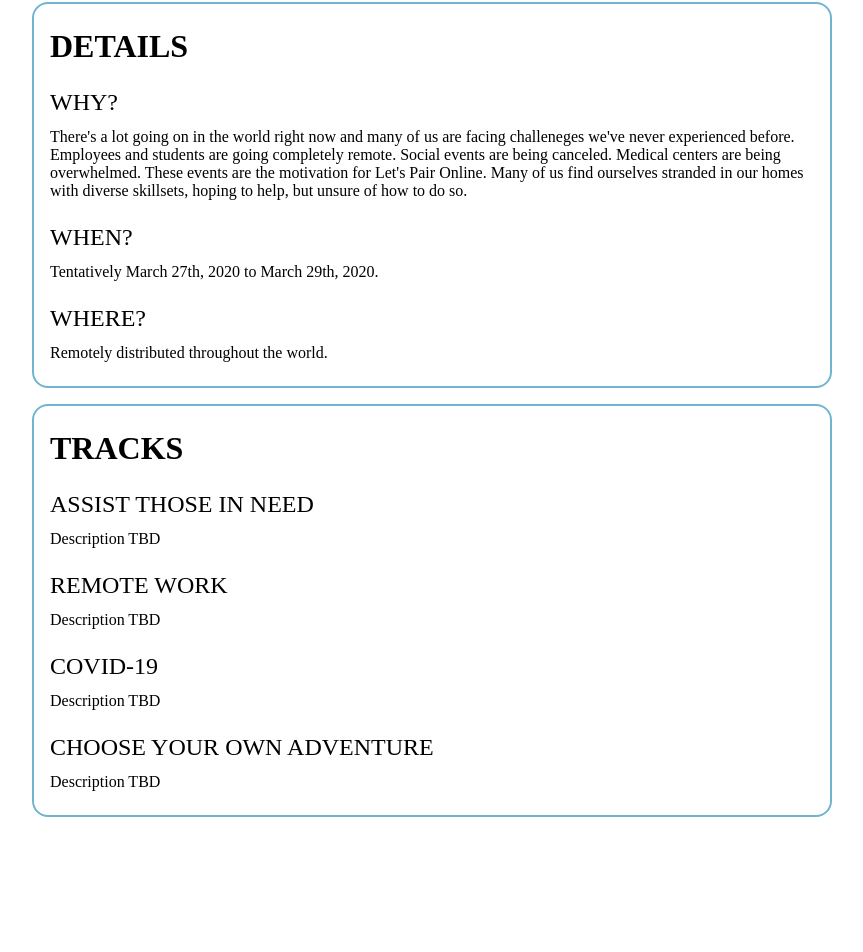
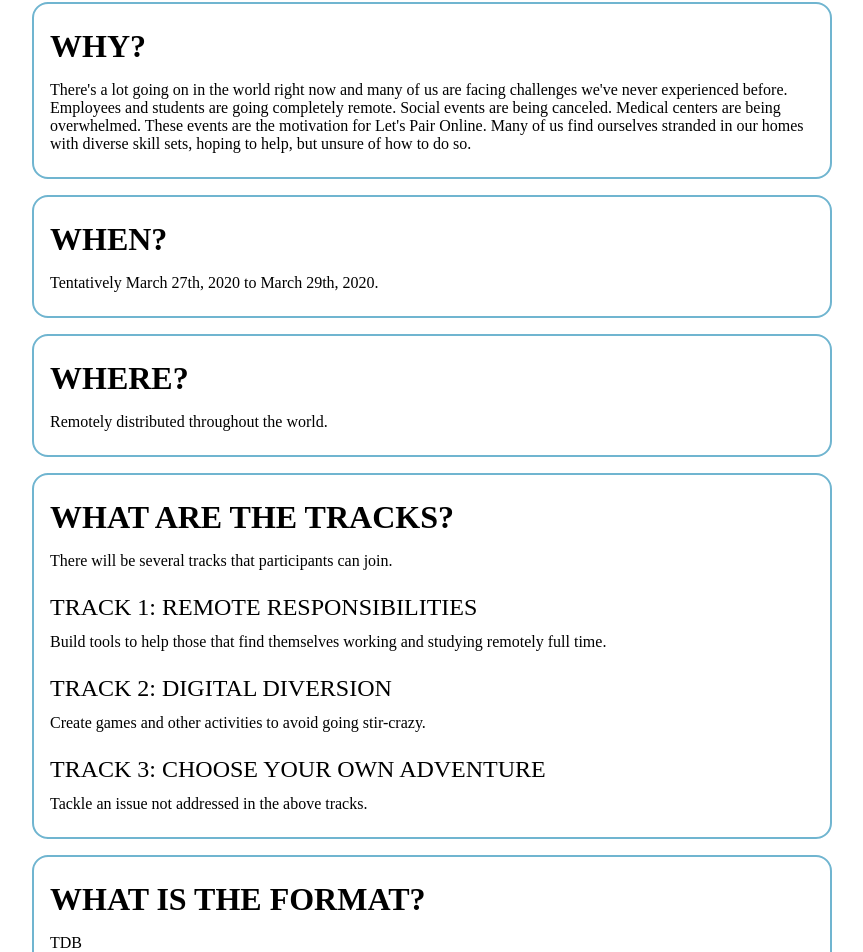
Before and after one commit to TravisBumgarner/Remote-A-Thon, a React app: page / in a window 1280 px wide. Shown: the part 179-1131 px from the top of the page, without its empty margins (208-1071 px from the left). Before the commit the page ends 1020 px from the top, so only its background shows below. Built offline with nearby package versions, Linux system fonts and the light colour scheme; a web font is replaced by a local one.

Commit message:
Added tracks and other stuff

```diff
--- a/package.json
+++ b/package.json
@@ -6,7 +6,7 @@
     "scripts": {
         "start-ui-dev": "NODE_ENV=development webpack-dev-server --mode=development --config webpack.js",
         "bundle-ui": "rm ./public/index.html; rm ./public/app*; mkdir ./public; NODE_ENV=production; webpack --mode=production --config webpack.js --verobose",
-        "deploy-ui": "npm run bundle-ui && firebase deploy"
+        "deploy-ui": "npm run bundle-ui && firebase use remote-a-thon && firebase deploy"
     },
     "keywords": [],
     "author": "",
--- a/public/index.html
+++ b/public/index.html
@@ -16,10 +16,16 @@
     <meta http-equiv="X-UA-Compatible" content="ie=edge">
     <title>Let's Pair Online</title>
     <link href="https://fonts.googleapis.com/css?family=Bellota+Text:300,400,700&display=swap" rel="stylesheet">
+    <meta property="og:title" content="Let's Pair Online - An Online Hackathon for Covid-19" />
+    <meta property="og:site_name" content="https://letspair.online" />
+    <meta property="og:description" content="There's a lot going on in the world right now and many of us are facing challenges we've never experienced before. Employees and students are going completely remote. Social events are being canceled. Medical centers are being overwhelmed. These events are the motivation for Let's Pair Online. Many of us find ourselves stranded in our homes with diverse skill sets, hoping to help, but unsure of how to do so." />
+
+
+
 </head>
 
 <body>
     <div id="root"></div>
-<script type="text/javascript" src="/app-d541a7ff2390a529968c.bundle.js"></script></body>
+<script type="text/javascript" src="/app-dc93c7e50dc089175892.bundle.js"></script></body>
 
 </html>
--- a/src/App/components/About.tsx
+++ b/src/App/components/About.tsx
@@ -14,9 +14,12 @@
 const About = () => {
     return (
         <PageWrapper>
+            <Section>
+            <Header size="large">Get Involved!</Header>
             <Text>
                 Interested in becoming an organizer? <Link to="/participate">Click here.</Link>
             </Text>
+            </Section>
             <Section>
                 <Header size="large">Travis Bumgarner</Header>
                 <InlineImage src={travis} />
--- a/src/App/components/Home.tsx
+++ b/src/App/components/Home.tsx
@@ -8,31 +8,36 @@
     return (
         <PageWrapper>
         <Section>
-                <Header size="large">Details</Header>
-
-                <Header size="medium">Why?</Header>
-                <Text>There's a lot going on in the world right now and many of us are facing challeneges we've never experienced before. Employees and students are going completely remote. Social events are being canceled. Medical centers are being overwhelmed. These events are the motivation for Let's Pair Online. Many of us find ourselves stranded in our homes with diverse skillsets, hoping to help, but unsure of how to do so.</Text>
-
-                <Header size="medium">When?</Header>
+                <Header size="large">Why?</Header>
+                <Text>There's a lot going on in the world right now and many of us are facing challenges we've never experienced before. Employees and students are going completely remote. Social events are being canceled. Medical centers are being overwhelmed. These events are the motivation for Let's Pair Online. Many of us find ourselves stranded in our homes with diverse skill sets, hoping to help, but unsure of how to do so.</Text>
+        </Section>
+        <Section>
+                <Header size="large">When?</Header>
                 <Text>Tentatively March 27th, 2020 to March 29th, 2020.</Text>
-
-                <Header size="medium">Where?</Header>
+                </Section>
+        <Section>
+                <Header size="large">Where?</Header>
                 <Text>Remotely distributed throughout the world.</Text>
                 </Section>
         <Section>
-                <Header size="large">Tracks</Header>
+                <Header size="large">What are the Tracks?</Header>
+                <Text>There will be several tracks that participants can join.</Text>
 
-                <Header size="medium">Assist Those in Need</Header>
-                <Text>Description TBD</Text>
+                <Header size="medium">Track 1: Remote Responsibilities</Header>
+                <Text>Build tools to help those that find themselves working and studying remotely full time.</Text>
 
-                <Header size="medium">Remote Work</Header>
-                <Text>Description TBD</Text>
+                <Header size="medium"> Track 2: Digital Diversion</Header>
+                <Text>Create games and other activities to avoid going stir-crazy.</Text>
 
-                <Header size="medium">COVID-19</Header>
-                <Text>Description TBD</Text>
+                <Header size="medium"> Track 3: Choose Your Own Adventure</Header>
+                <Text>Tackle an issue not addressed in the above tracks.</Text>
+                </Section>
+        <Section>
+                <Header size="large">What is the Format?</Header>
+                <Text>TDB</Text>
+        </Section>
+            <Section>
 
-                <Header size="medium">Choose Your Own Adventure</Header>
-                <Text>Description TBD</Text>
             </Section>
         </PageWrapper>
     )
--- a/src/App/components/Title.tsx
+++ b/src/App/components/Title.tsx
@@ -14,7 +14,7 @@
 const Title = () => {
     return <div>
         <LargeHeader>Let's Pair Online</LargeHeader>
-        <Text>A remote hackathon focused on addressing issues that have risen due to Covid-19.</Text>
+        <Text>A remote hackathon focused on addressing the new daily challenges we face due to COVID-19.</Text>
     </div>
 }
 
```
Also changed, not shown: index.template.ejs. Lines whose indentation alone changed are shown as unchanged.
